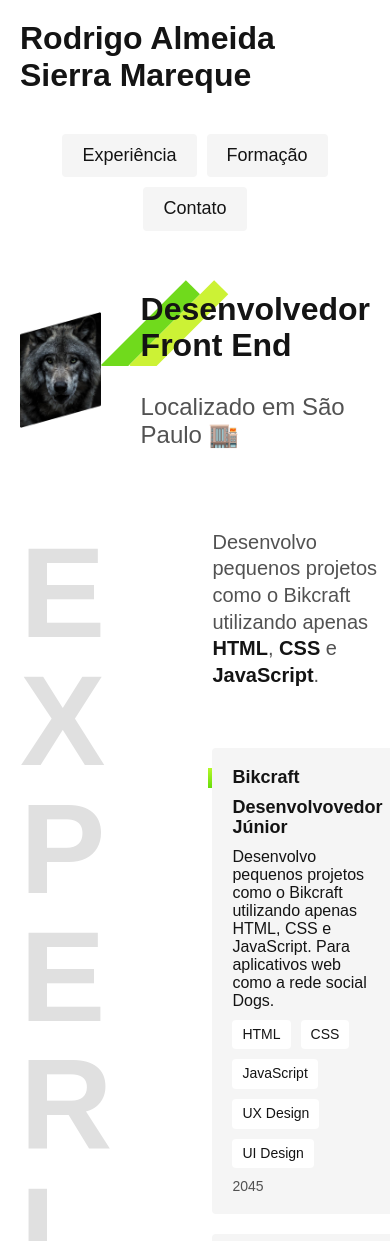
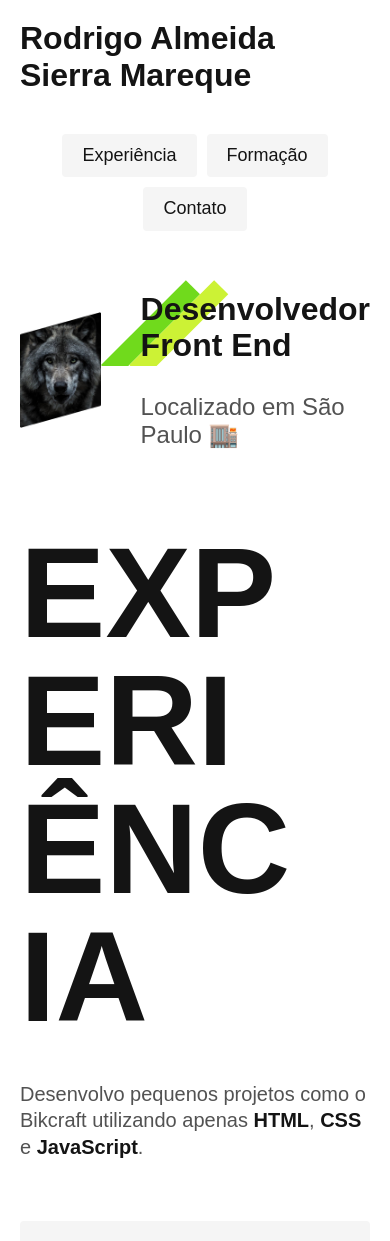
Before and after one commit to RodrigoASM6/Projeto-Portifolio, a plain HTML site: page index.html in a window 390 px wide. Shown: the top 1241 px of the page. Drawn offline with Linux system fonts and the light colour scheme.

Commit message:
corrigindo experiencia.css

```diff
--- a/CSS/experiencia.css
+++ b/CSS/experiencia.css
@@ -86,11 +86,11 @@
 
 }
 @media (max-width: 800px) {
-    .expereiencia {
+    .experiencia {
         grid-template-columns: 1fr;
         gap: 40px;
     }
-    .expereiencia .subtitulo {
+    .experiencia .subtitulo {
         color:  #141414;
     }
     .experiencia-texto {
```
